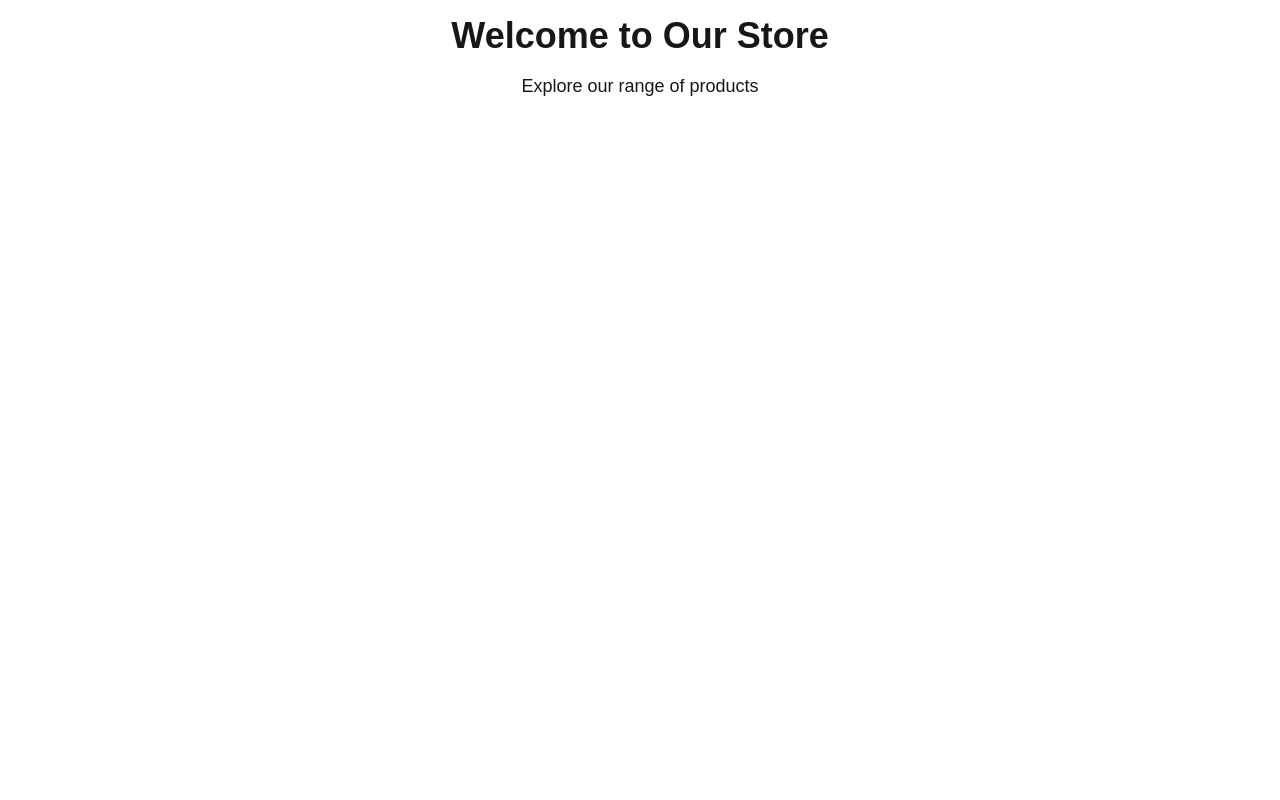
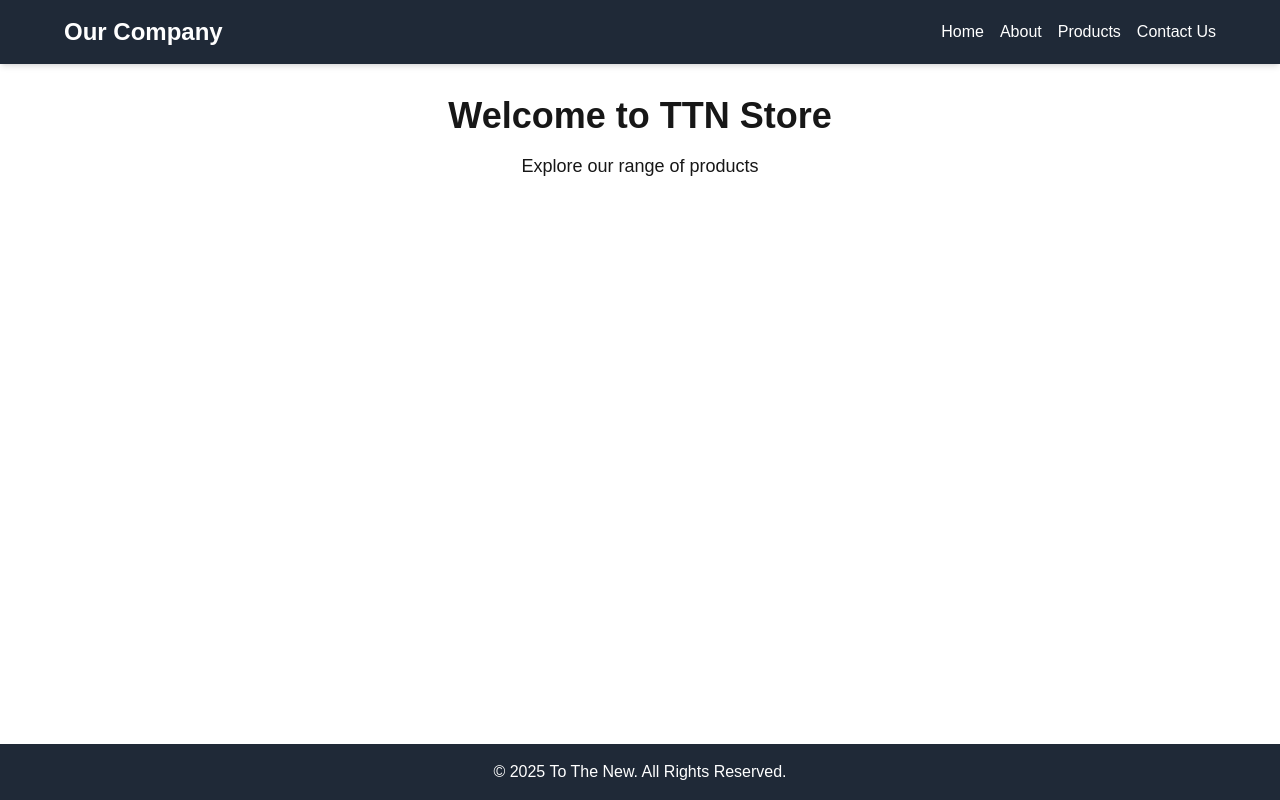
Before and after one commit to shivam-chauhan1/next-pages-routing, a Next.js app: page / in a window 1280 px wide. Built offline with nearby package versions, Linux system fonts and the light colour scheme.

Commit message:
header footer

```diff
--- /dev/null
+++ b/app/components/Footer.tsx
@@ -0,0 +1,7 @@
+export default function Footer() {
+  return (
+    <footer className="bg-gray-800 text-white p-4 text-center mt-10">
+      <p>&copy; {new Date().getFullYear()} To The New. All Rights Reserved.</p>
+    </footer>
+  );
+}
--- /dev/null
+++ b/app/components/Header.tsx
@@ -0,0 +1,17 @@
+import Link from "next/link";
+
+export default function Header() {
+  return (
+    <header className="bg-gray-800 text-white p-4 fixed top-0 left-0 w-full shadow-md z-10">
+      <div className="flex flex-wrap justify-center md:justify-between items-center max-w-6xl mx-auto text-center">
+        <div className="text-2xl font-bold w-full md:w-auto">Our Company</div>
+        <nav className="flex flex-wrap justify-center space-x-4 mt-2 md:mt-0 w-full md:w-auto">
+          <Link href="/">Home</Link>
+          <Link href="/about">About</Link>
+          <Link href="/products">Products</Link>
+          <Link href="/contact">Contact Us</Link>
+        </nav>
+      </div>
+    </header>
+  );
+}
--- a/app/layout.tsx
+++ b/app/layout.tsx
@@ -1,6 +1,8 @@
 import type { Metadata } from "next";
 import { Geist, Geist_Mono } from "next/font/google";
 import "./globals.css";
+import Header from "./components/Header";
+import Footer from "./components/Footer";
 
 const geistSans = Geist({
   variable: "--font-geist-sans",
@@ -25,9 +27,11 @@
   return (
     <html lang="en">
       <body
-        className={`${geistSans.variable} ${geistMono.variable} antialiased`}
+        className={`${geistSans.variable} ${geistMono.variable} antialiased flex flex-col min-h-screen`}
       >
-        <main className="min-h-screen p-4">{children}</main>
+        <Header />
+        <main className="flex-grow p-4 pt-32 md:pt-24">{children}</main>
+        <Footer />
       </body>
     </html>
   );
--- a/app/page.tsx
+++ b/app/page.tsx
@@ -1,7 +1,7 @@
 export default function Home() {
   return (
     <div className="text-center">
-      <h1 className="text-4xl font-bold">Welcome to Our Store</h1>
+      <h1 className="text-4xl font-bold">Welcome to TTN Store</h1>
       <p className="mt-4 text-lg">Explore our range of products</p>
     </div>
   );
```
